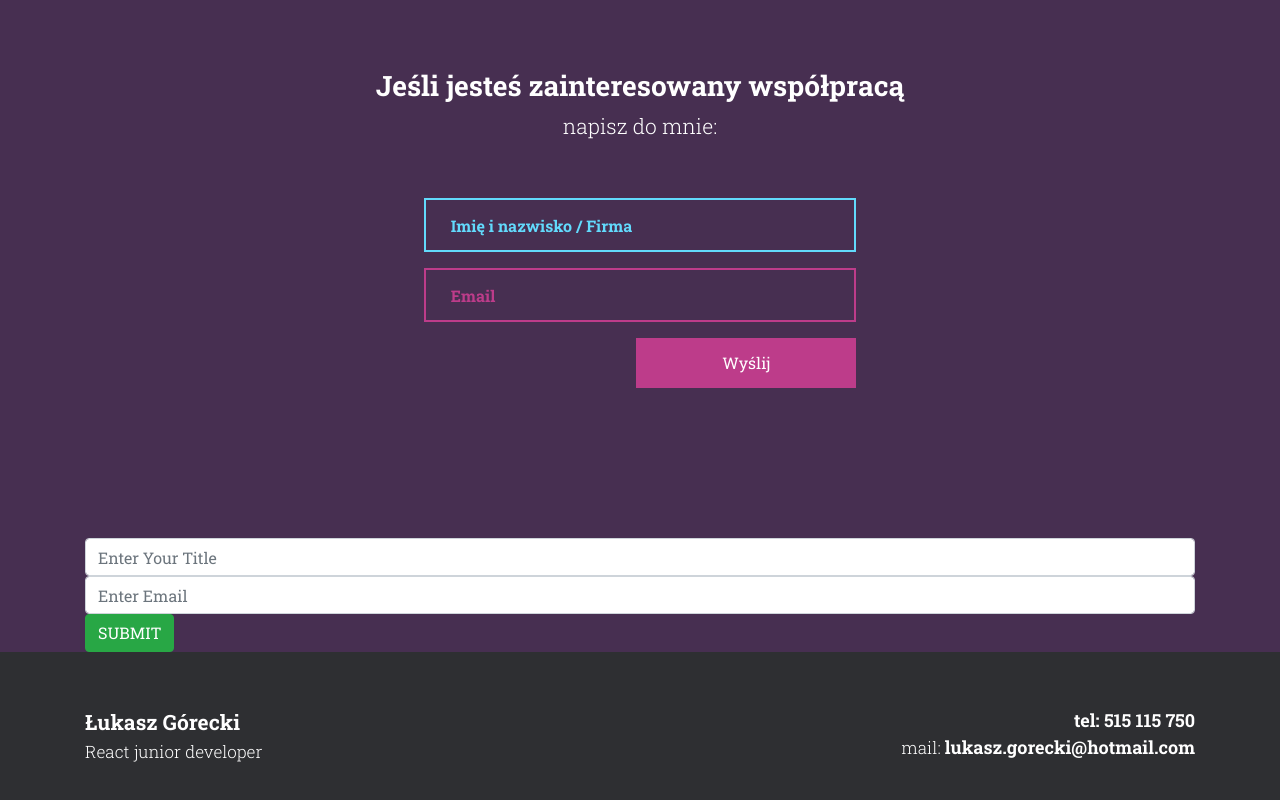
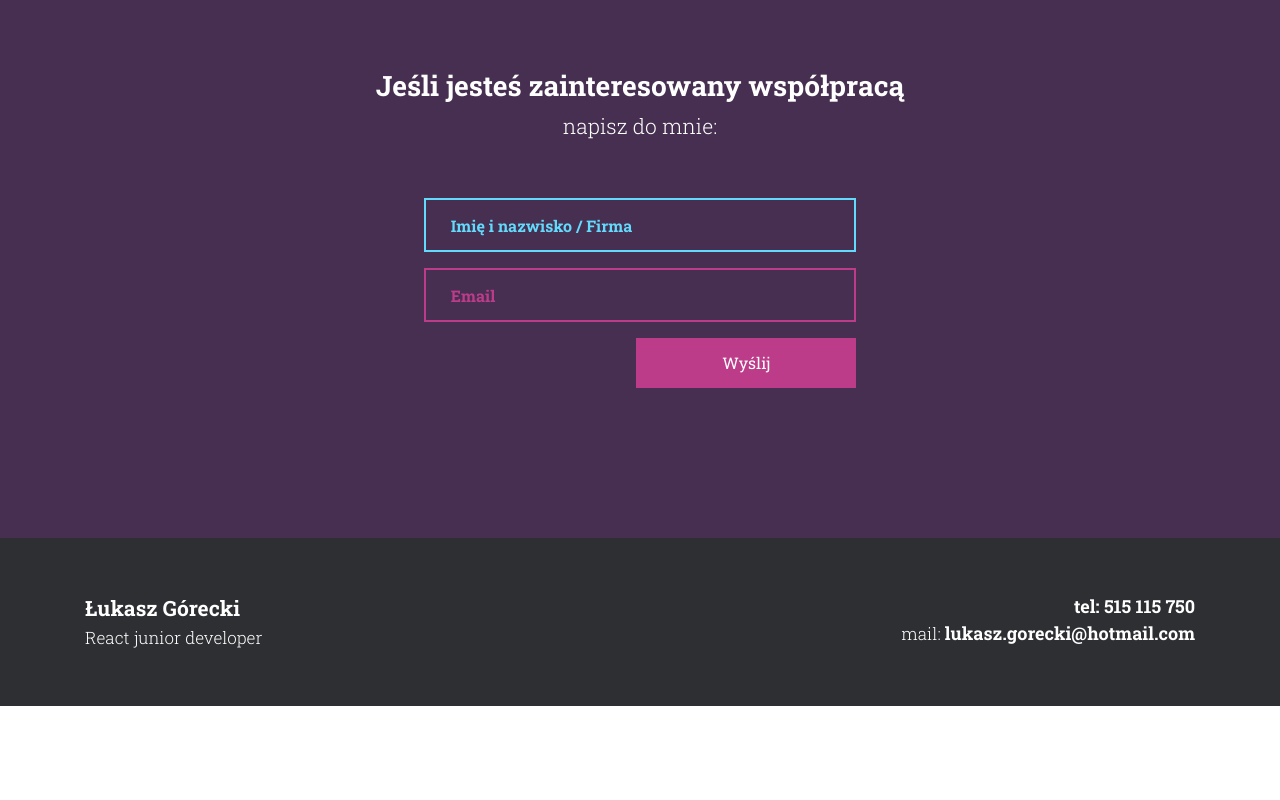
Before and after one commit to sq1fya/my-lp, a React (Create React App) app: page / in a window 1280 px wide. Shown: the part 1660-2460 px from the top of the page. After the commit the page ends 2366 px from the top, so only its background shows below. Built offline with nearby package versions, Linux system fonts and the light colour scheme.

Commit message:
Style form DONE

```diff
--- a/src/components/form/form.js
+++ b/src/components/form/form.js
@@ -37,47 +37,62 @@ class Form extends React.Component {
           isSubmited: true,
           error: false
         });
-        alertify.set("notifier", "position", "bottom-center");
-        alertify.success("Dzieki, za kontakt ze mna :D");
+        alertify.set("notifier", "position", "top-center");
+        alertify.success("Email wysłany");
       })
       .catch(error => {
         this.setState({
           error: true,
           isSubmited: false
         });
-        alertify.set('notifier','delay', 4);
         alertify.set("notifier", "position", "top-center");
-        alertify.error("Coś poszło nie tak, sprawdź dane");
+        alertify.error("Wypełnij wszystkie pola");
       });
   };
 
   render() {
     return (
       <div>
-        <form onSubmit={this.submitHandler}>
+        <form
+          onSubmit={this.submitHandler}
+          className="form-box col-12 col-sm-10 col-md-8 col-lg-6 col-xl-5 mx-auto pb-5"
+        >
+          <div className="form-group form-box--name">
             <input
-            id="textInput"
+              id="validationDefault01"
+              // id="validationDefault01" id z bootstrapa
               type="text"
-            className="form-control"
+              className="form-control name-input form-control form-control-lg"
               name="title"
               value={this.state.title}
-            placeholder="Enter Your Title"
+              placeholder="Imię i nazwisko / Firma"
               onChange={this.changeHandler}
             />
+          </div>
+          <div className="form-group form-box--email">
             <input
-            type="text"
-            className="form-control"
+              type="email"
+              className="form-control email-input form-control form-control-lg"
+              id="exampleInputEmail1"
               name="body"
+              aria-describedby="emailHelp"
               value={this.state.body}
-            placeholder="Enter Email"
+              placeholder="Email"
               onChange={this.changeHandler}
             />
-          <button type="submit" className="btn btn-success">
-            SUBMIT
+          </div>
+          <div className="d-flex justify-content-center float-lg-right">
+            <button type="submit" className="btn btn-primary btn-lg">
+              Wyślij
             </button>
+          </div>
         </form>
+        <div className="containet">
+          <div className="row">
             {this.state.isSubmited && <p>Form Submiter Succes </p>}
             {this.state.error && <p>Something Error</p>}
+          </div>
+        </div>
       </div>
     );
   }
--- a/src/components/form/form.scss
+++ b/src/components/form/form.scss
@@ -0,0 +1,41 @@
+@import "../../color.scss";
+
+.form-box {
+  padding-top: 40px;
+  .form-box--name {
+    ::placeholder {
+      color: $bg-color-blue-light;
+    }
+    .name-input {
+      border: 2px solid $bg-color-blue-light;
+      border-radius: 0;
+      background-color: transparent;
+      font-size: 16px;
+      font-weight: 700;
+      padding: 25px;
+      color: $bg-color-blue-light;
+    }
+  }
+  .form-box--email {
+    ::placeholder {
+      color: $bg-color-pink;
+    }
+    .email-input {
+      border: 2px solid $bg-color-pink;
+      border-radius: 0;
+      background-color: transparent;
+      font-size: 16px;
+      font-weight: 700;
+      padding: 25px;
+      color: $bg-color-pink;
+    }
+  }
+  button {
+    background-color: $bg-color-pink;
+    border-color: $bg-color-pink;
+    border-radius: 0;
+    width: 220px;
+    font-size: 16px;
+    padding: 12px;
+  }
+}
--- a/src/components/section-contact/section-contact.js
+++ b/src/components/section-contact/section-contact.js
@@ -16,33 +16,6 @@ class SectionContact extends Component {
               <h3>Jeśli jesteś zainteresowany współpracą</h3>
               <p>napisz do mnie:</p>
             </div>
-            <form action="https://formspree.io/gorecki.lukasz@hotmail.com" method="POST" className="form-box col-12 col-sm-10 col-md-8 col-lg-6 col-xl-5 mx-auto pb-5">
-              <div className="form-group form-box--name">
-                <input
-                  type="text"
-                  name="name"
-                  className="name-input form-control form-control-lg"
-                  id="validationDefault01"
-                  placeholder="Imię i nazwisko / Firma"
-                />
-              </div>
-              <div className="form-group form-box--email">
-                <input
-                  type="email"
-                  name="_replyto"
-                  className="email-input form-control form-control-lg"
-                  id="exampleInputEmail1"
-                  aria-describedby="emailHelp"
-                  placeholder="Email"
-                />
-              </div>
-              <div className="d-flex justify-content-center float-lg-right">
-                <button type="submit" value="Send" className="btn btn-primary btn-lg">
-                  Wyślij
-                </button>
-                <input type="hidden" name="_next" value="//site.io/thanks.html" />
-              </div>
-            </form>
             <Form />
           </div>
         </div>
```
Lines whose indentation alone changed are shown as unchanged.
